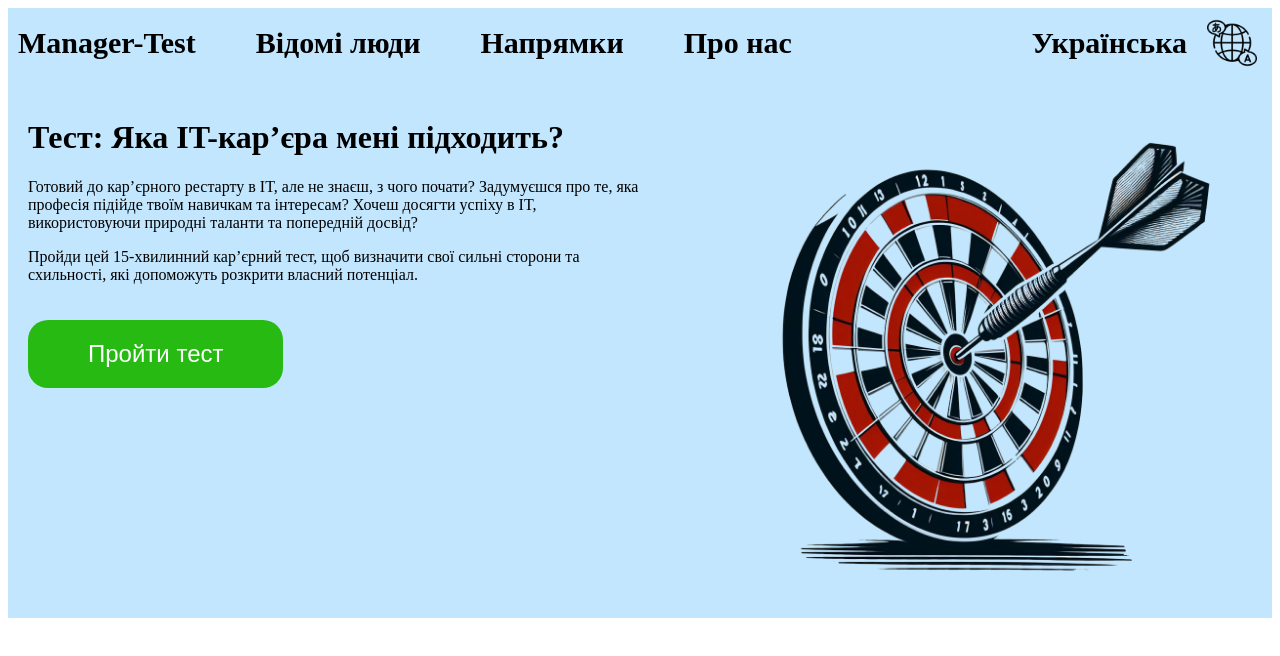
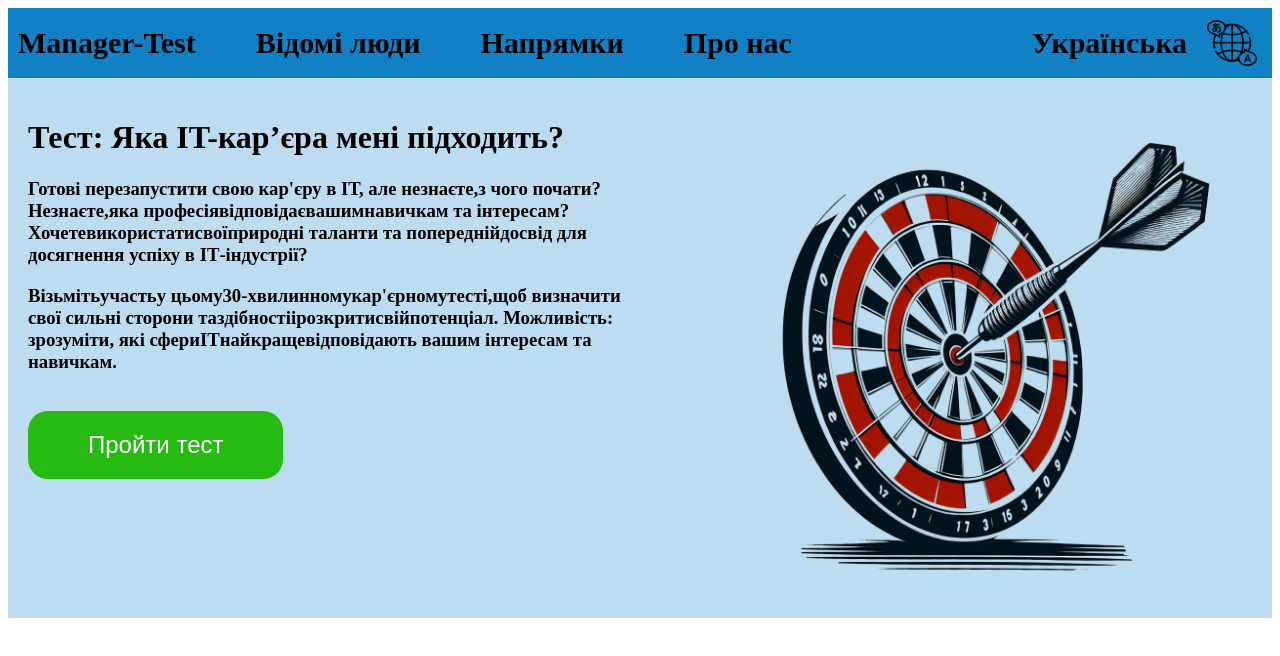
Before and after one commit to RuslanPopko/manager, a plain HTML site: page index.html in a window 1280 px wide. Drawn offline with Linux system fonts and the light colour scheme.

Commit message:
Initial commit

```diff
--- a/main.html
+++ b/index.html
@@ -7,7 +7,7 @@
     <style>
         /* Стилі для навігаційної панелі */
         .navbar {
-            background-color: #c2e6fd;
+            background-color: #1180c5;
             padding: 10px;
             display: flex;
             justify-content: space-between; /* Вирівнює по горизонталі */
@@ -22,7 +22,7 @@
         }
         /* Стилі для основного контенту */
         .content {
-            background-color: #c2e6fd;
+            background-color: #bddcef;
             padding: 20px;
             display: flex;
             justify-content: space-between; /* Розміщує елементи в середині з контейнера */
@@ -68,8 +68,10 @@
     <div class="content">
         <div class="left-content">
             <h1>Тест: Яка IT-кар’єра мені підходить?</h1>
-            <p>Готовий до кар’єрного рестарту в IT, але не знаєш, з чого почати? Задумуєшся про те, яка професія підійде твоїм навичкам та інтересам? Хочеш досягти успіху в IT, використовуючи природні таланти та попередній досвід?</p>
-            <p>Пройди цей 15-хвилинний кар’єрний тест, щоб визначити свої сильні сторони та схильності, які допоможуть розкрити власний потенціал.</p>
+            <h3>Готові перезапустити свою кар'єру в ІТ, але незнаєте,з чого почати?
+                Незнаєте,яка професіявідповідаєвашимнавичкам та інтересам?Хочетевикористатисвоїприродні таланти та попереднійдосвід для досягнення успіху в ІТ-індустрії?</h3>
+            <h3>Візьмітьучастьу цьому30-хвилинномукар'єрномутесті,щоб визначити свої сильні сторони таздібностіірозкритисвійпотенціал.
+            Можливість: зрозуміти, які сфериІТнайкращевідповідають вашим інтересам та навичкам.</h3>
             <button>Пройти тест</button>
 
 
```
Also changed, not shown: 1 other file.
